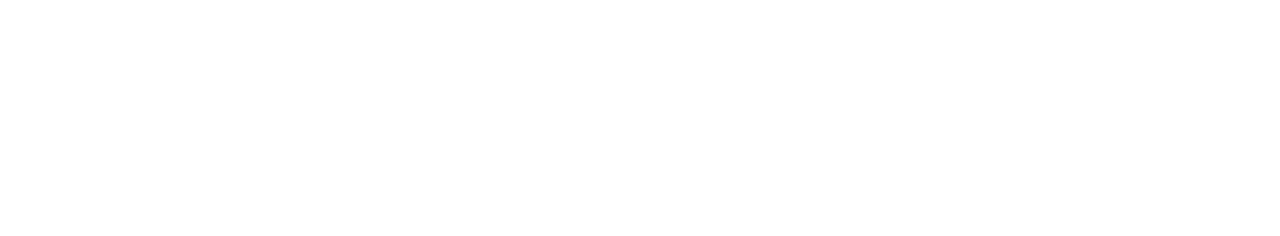
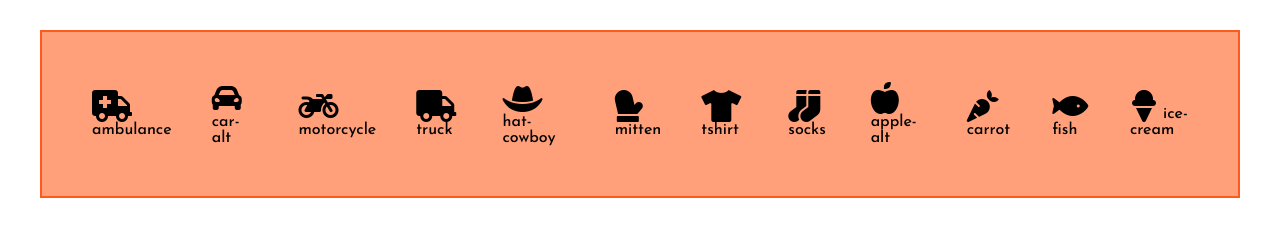
Before and after one commit to annalisadesantis/js-es6-icons, a plain HTML site: page index.html in a window 1280 px wide. Drawn offline with nearby package versions, Linux system fonts and the light colour scheme.

Commit message:
milestone 1

```diff
--- a/index.html
+++ b/index.html
@@ -17,6 +17,9 @@
         <script src="main.js" charset="utf-8"></script>
     </head>
     <body>
+        <div class="container-all-icons">
+
+        </div>
 
     </body>
 </html>
--- a/main.js
+++ b/main.js
@@ -22,6 +22,94 @@
 
 $(document).ready(function() {
 
+    let icone = [
+        {
+            nome: "ambulance",
+            prefisso: "fa-",
+            tipo: "mezzi",
+            famiglia: "fas",
+        },
+        {
+            nome: "car-alt",
+            prefisso: "fa-",
+            tipo: "mezzi",
+            famiglia: "fas",
+        },
+        {
+            nome: "motorcycle",
+            prefisso: "fa-",
+            tipo: "mezzi",
+            famiglia: "fas",
+        },
+        {
+            nome: "truck",
+            prefisso: "fa-",
+            tipo: "mezzi",
+            famiglia: "fas",
+        },
+        {
+            nome: "hat-cowboy",
+            prefisso: "fa-",
+            tipo: "vestiti",
+            famiglia: "fas",
+        },
+        {
+            nome: "mitten",
+            prefisso: "fa-",
+            tipo: "vestiti",
+            famiglia: "fas",
+        },
+        {
+            nome: "tshirt",
+            prefisso: "fa-",
+            tipo: "vestiti",
+            famiglia: "fas",
+        },
+        {
+            nome: "socks",
+            prefisso: "fa-",
+            tipo: "vestiti",
+            famiglia: "fas",
+        },
+        {
+            nome: "apple-alt",
+            prefisso: "fa-",
+            tipo: "cibo",
+            famiglia: "fas",
+        },
+        {
+            nome: "carrot",
+            prefisso: "fa-",
+            tipo: "cibo",
+            famiglia: "fas",
+        },
+        {
+            nome: "fish",
+            prefisso: "fa-",
+            tipo: "cibo",
+            famiglia: "fas",
+        },
+        {
+            nome: "ice-cream",
+            prefisso: "fa-",
+            tipo: "cibo",
+            famiglia: "fas",
+        },
+    ];
+
+    icone.forEach((item) => {
+        console.log(item);
+
+        const {nome, prefisso, famiglia} = item;
+
+        $(".container-all-icons").append(`
+           <div class="icone">
+              <i class="${famiglia} ${prefisso}${nome} fa-2x"></i>
+              <span>${nome}</span>
+           </div>
+       `);
+
+    });
 
 
 });
--- a/style.css
+++ b/style.css
@@ -6,4 +6,23 @@
 
 body{
     font-family: 'Josefin Sans', sans-serif;
+    display: flex;
+    flex-direction: column;
+    justify-content: center;
+    align-items: center;
 }
+
+.container-all-icons{
+    display: flex;
+    justify-content: center;
+    align-items: center;
+    width: 1200px;
+    margin: 30px;
+    padding: 30px;
+    border: 2px solid #fe5a1d;
+    background-color: #ffa07a;
+}
+
+.icone{
+    margin: 20px;
+}
```
